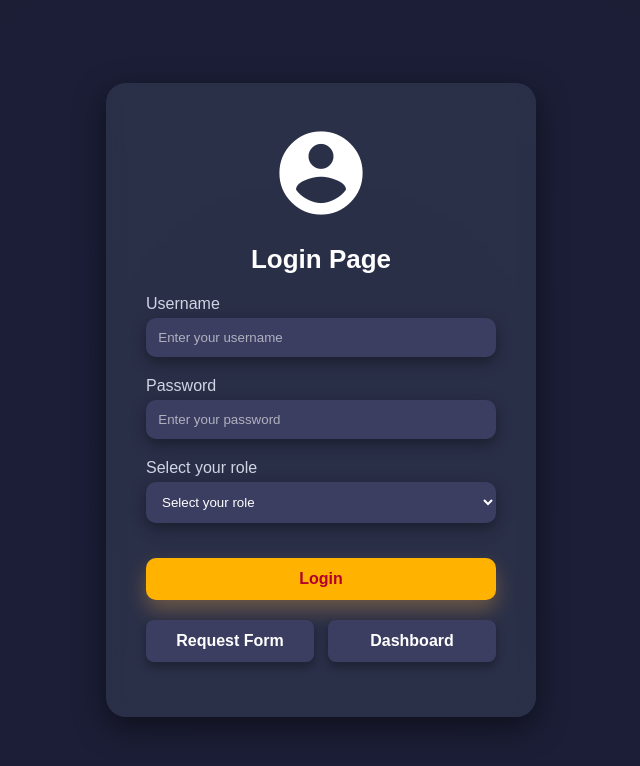
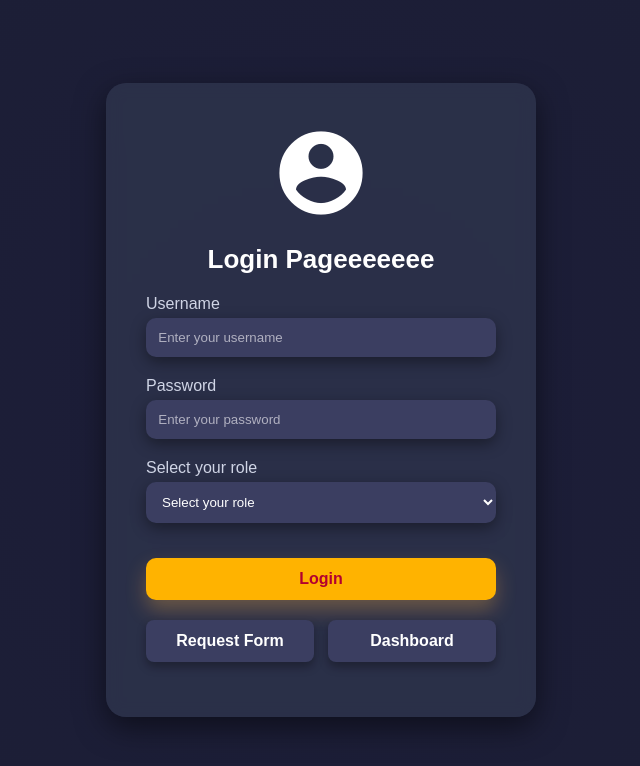
Before and after one commit to PHURITfuengfu/my-login-app, a website: page public/index.html in a window 1280 px wide. Shown: the whole page, without its empty margins (319-959 px from the left). Drawn offline with Linux system fonts and the light colour scheme.

Commit message:
Add Login Pageeeeeee code for FrontEnd

```diff
--- a/public/index.html
+++ b/public/index.html
@@ -14,7 +14,7 @@
             <span class="material-icons">account_circle</span>
           </div>
 
-        <h1>Login Page</h1>
+        <h1>Login Pageeeeeee</h1>
 
         <!-- ฟอร์มเข้าสู่ระบบ -->
         <form id="loginForm" action="/auth/login" method="POST" onsubmit="return handleLogin(event)">
```
